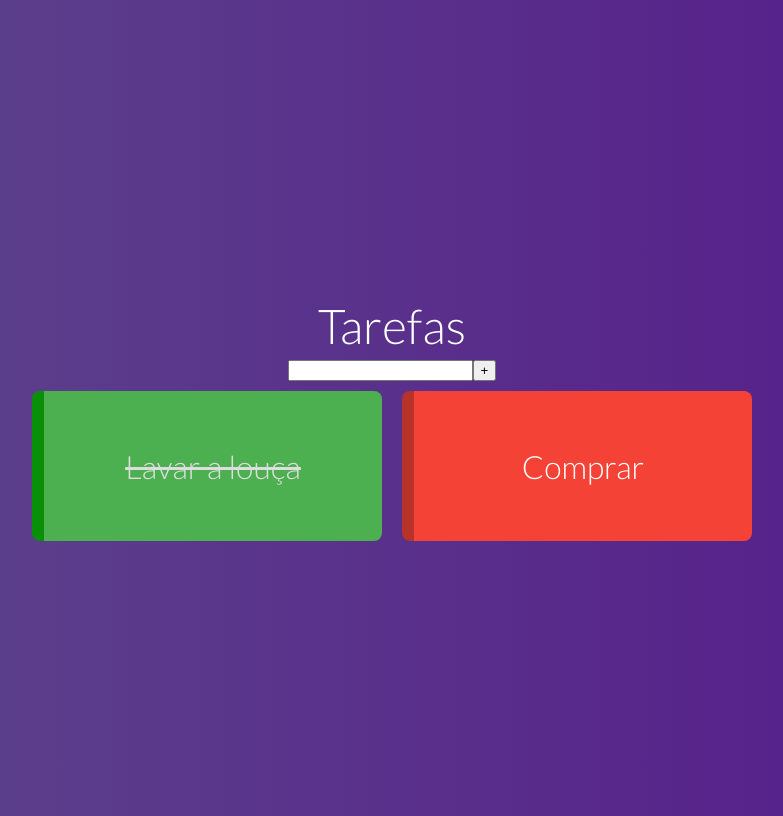
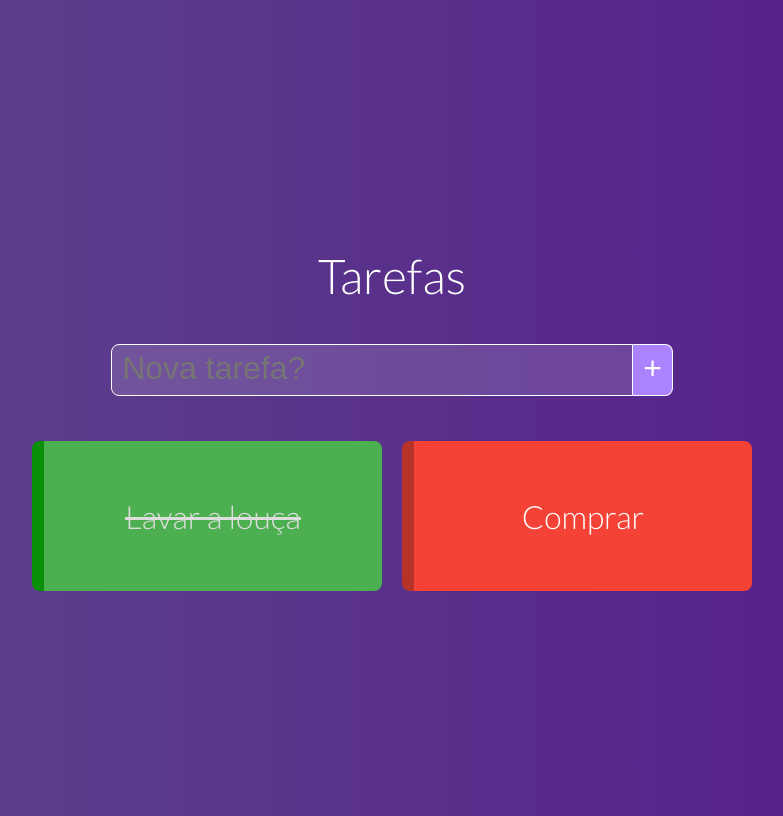
Before and after one commit to giovaneaguiar/todo-list, a Vue app in the folder tarefas/: page / in a window 1280 px wide. Shown: the whole page, without its empty margins (248-1031 px from the left). Built offline with nearby package versions, Linux system fonts and the light colour scheme.

Commit message:
Estiliza input e button.

```diff
--- a/tarefas/src/components/NewTask.vue
+++ b/tarefas/src/components/NewTask.vue
@@ -3,8 +3,14 @@
     <!-- Formulário para adicionar uma nova tarefa,
       juntamente com um botão -->
 
-    <input v-model="name" @keydown.enter="add" type="text">
-    <button @click="add">+</button>
+    <input
+      class="form-element"
+      placeholder="Nova tarefa?"
+      v-model="name"
+      @keydown.enter="add"
+      type="text"
+    />
+    <button class="form-element" @click="add">+</button>
     <!-- Tanto o click do botão, quanto o enter, chamam o método add() -->
   </div>
 </template>
@@ -22,12 +28,39 @@ export default {
             enter ou o botão '+', mandar para o componente pai (App.vue) de que uma task foi adicionada.
             E também limpar o valor de 'name' para incluir outra tarefa, por exemplo.
             */
-           this.$emit('taskAdded', {name: this.name});
-           this.name = '';
+      this.$emit("taskAdded", { name: this.name });
+      this.name = "";
     },
   },
 };
 </script>
+<style>
+.new-task {
+  margin: 35px;
+}
 
-<style>
+.form-element {
+    outline: none;
+    font-size: 2rem;
+    border: 1px solid #fff;
+    padding: 5px 10px 8px;
+    color: #fff;
+
+}
+
+input.form-element {
+    width: 500px;
+    background-color: #fff2;
+    /* bordas apenas no lado esquerdo */
+    border-top-left-radius: 8px;
+    border-bottom-left-radius: 8px;
+
+}
+
+button.form-element{
+    border-left: none;
+    border-top-right-radius: 8px;
+    border-bottom-right-radius: 8px;
+    background-color: #AB82FF;
+}
 </style>
```
